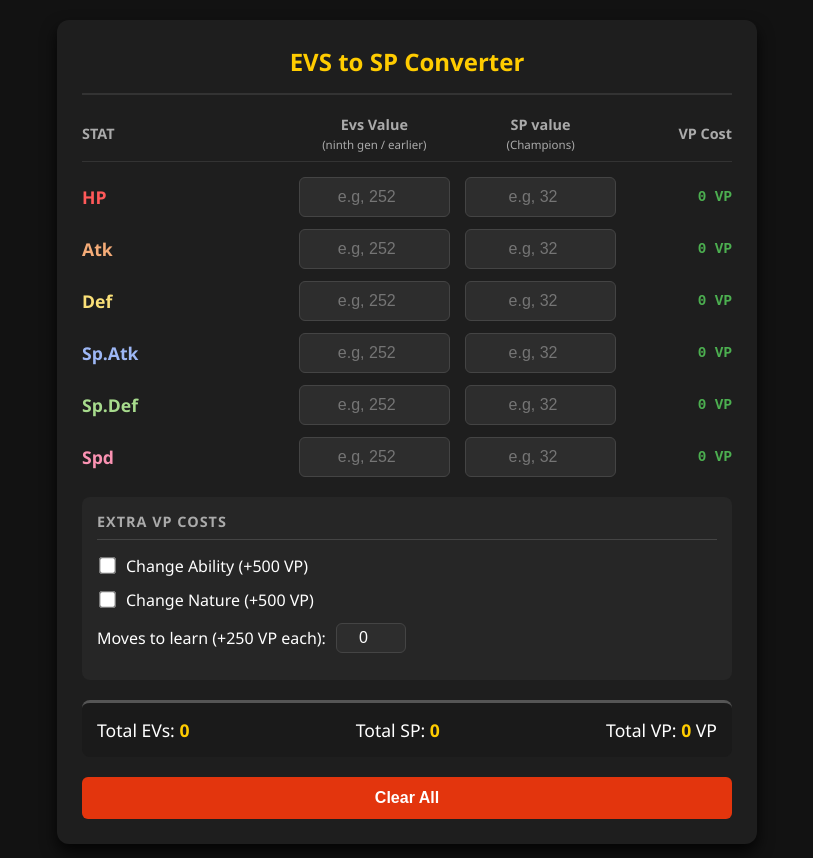
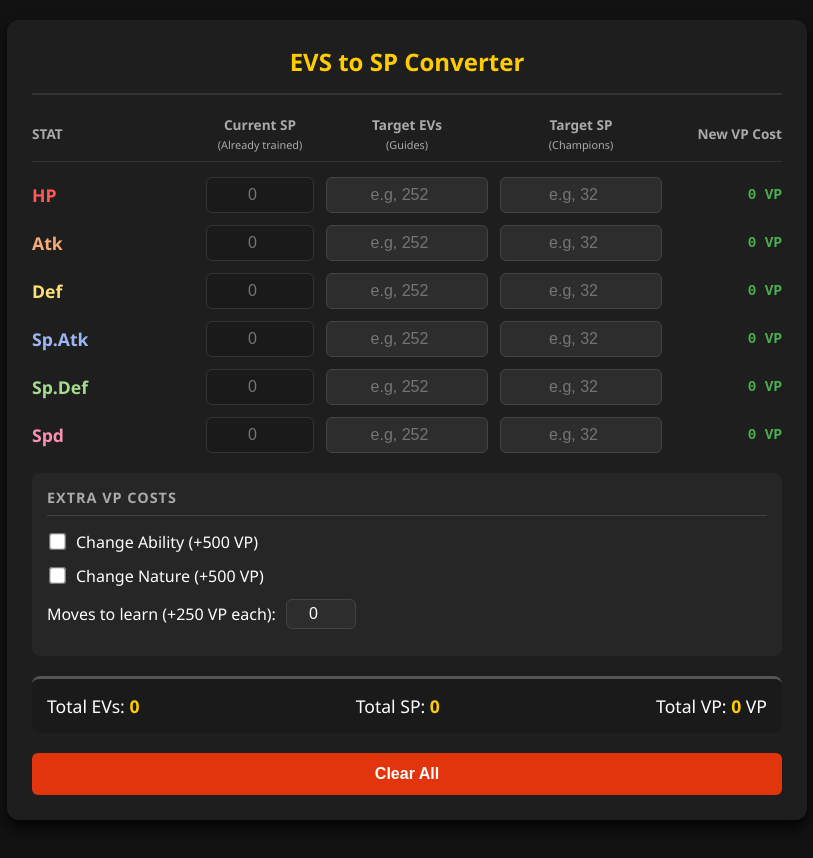
Before and after one commit to Rivh21/pokemon-training-assist, a plain HTML site: page index.html in a window 1280 px wide. Both pictures are taken after a click on the button "Clear All". Shown: the whole page, without its empty margins (233-1046 px from the left). Drawn offline with Linux system fonts and the light colour scheme.

Commit message:
Update index.html

```diff
--- a/index.html
+++ b/index.html
@@ -19,7 +19,7 @@
             padding: 25px;
             border-radius: 12px;
             box-shadow: 0 8px 16px rgba(0,0,0,0.8);
-            max-width: 650px;
+            max-width: 750px;
             width: 100%;
         }
         h2 {
@@ -29,11 +29,11 @@
             padding-bottom: 15px;
             margin-top: 0;
         }
-        /* Diseño de la cuadrícula */
+
         .stat-grid {
             display: grid;
-            grid-template-columns: 2fr 1.5fr 1.5fr 1fr;
-            gap: 15px;
+            grid-template-columns: 1.5fr 1fr 1.5fr 1.5fr 1fr;
+            gap: 12px;
             align-items: center;
             margin-bottom: 12px;
         }
@@ -43,15 +43,11 @@
             border-bottom: 1px solid #333;
             padding-bottom: 8px;
             margin-bottom: 15px;
-            font-size: 0.9em;
+            font-size: 0.85em;
             text-align: center;
         }
-        .stat-name {
-            font-weight: bold;
-            font-size: 1.1em;
-            text-align: left;
-        }
-        /* Colores de las stats */
+        .stat-name { font-weight: bold; font-size: 1.1em; text-align: left; }
+
         .color-ps { color: #FF5959; }
         .color-atk { color: #F5AC78; }
         .color-def { color: #FAE078; }
@@ -61,7 +57,7 @@
 
         input[type="number"] {
             width: 100%;
-            padding: 10px;
+            padding: 8px;
             background-color: #2d2d2d;
             color: white;
             border: 1px solid #444;
@@ -71,10 +67,15 @@
             font-size: 1em;
             transition: border-color 0.2s;
         }
-        input[type="number"]:focus {
-            outline: none;
-            border-color: #3b4cca;
+        input[type="number"]:focus { outline: none; border-color: #3b4cca; }
+
+        .current-sp-input {
+            background-color: #1a1a1a !important;
+            border-color: #333 !important;
+            color: #888 !important;
         }
+        .current-sp-input:focus { color: #fff !important; }
+
         .vp-cost {
             text-align: right;
             color: #4CAF50;
@@ -91,70 +92,36 @@
             margin-top: 20px;
         }
         .extras-title {
-            margin-top: 0;
-            color: #aaa;
-            font-size: 0.9em;
-            border-bottom: 1px solid #444;
-            padding-bottom: 8px;
-            margin-bottom: 15px;
-            text-transform: uppercase;
-            letter-spacing: 1px;
+            margin-top: 0; color: #aaa; font-size: 0.9em;
+            border-bottom: 1px solid #444; padding-bottom: 8px;
+            margin-bottom: 15px; text-transform: uppercase; letter-spacing: 1px;
         }
-        .extra-item {
-            margin-bottom: 12px;
-            display: flex;
-            align-items: center;
-        }
-        .extra-item label {
-            cursor: pointer;
-            font-size: 1em;
-            display: flex;
-            align-items: center;
-        }
-        .extra-item input[type="checkbox"] {
-            margin-right: 12px;
-            transform: scale(1.3);
-            cursor: pointer;
-            accent-color: #e3350d;
-        }
-        .moves-input {
-            width: 70px !important;
-            padding: 5px !important;
-            margin-left: 10px;
-        }
+        .extra-item { margin-bottom: 12px; display: flex; align-items: center; }
+        .extra-item label { cursor: pointer; font-size: 1em; display: flex; align-items: center; }
+        .extra-item input[type="checkbox"] { margin-right: 12px; transform: scale(1.3); cursor: pointer; accent-color: #e3350d; }
+        .moves-input { width: 70px !important; padding: 5px !important; margin-left: 10px; }
 
-        /* Panel de Totales Limpio */
+        /* Panel de Totales */
         .totals-panel {
-            margin-top: 20px;
-            padding: 15px;
-            background-color: #1a1a1a;
-            border-radius: 8px;
-            display: flex;
-            justify-content: space-between;
-            font-size: 1.1em;
-            border-top: 3px solid #555;
-            transition: border-color 0.3s;
+            margin-top: 20px; padding: 15px; background-color: #1a1a1a;
+            border-radius: 8px; display: flex; justify-content: space-between;
+            font-size: 1.1em; border-top: 3px solid #555; transition: border-color 0.3s;
         }
         .totals-panel span { font-weight: bold; color: #ffcc00; transition: color 0.3s; }
-
-        /* Clases dinámicas de error para el límite de 66 SP */
         .error-limit { color: #ff4444 !important; }
         .panel-error { border-top-color: #ff4444 !important; }
 
         button {
-            width: 100%;
-            padding: 12px;
-            margin-top: 20px;
-            background-color: #e3350d;
-            color: white;
-            border: none;
-            border-radius: 6px;
-            font-size: 16px;
-            font-weight: bold;
-            cursor: pointer;
-            transition: background-color 0.2s;
+            width: 100%; padding: 12px; margin-top: 20px;
+            background-color: #e3350d; color: white; border: none;
+            border-radius: 6px; font-size: 16px; font-weight: bold; cursor: pointer;
         }
         button:hover { background-color: #b32a0a; }
+
+        @media (max-width: 600px) {
+            .stat-grid { grid-template-columns: 1fr 1fr 1fr 1fr; }
+            .vp-cost, .header-row .vp-title { display: none; }
+        }
     </style>
 </head>
 <body>
@@ -164,9 +131,10 @@
 
     <div class="stat-grid header-row">
         <div style="text-align: left;">STAT</div>
-        <div>Evs Value <br><span style="font-size:0.8em; font-weight:normal;">(ninth gen / earlier)</span></div>
-        <div>SP value <br><span style="font-size:0.8em; font-weight:normal;">(Champions)</span></div>
-        <div style="text-align: right;">VP Cost</div>
+        <div>Current SP <br><span style="font-size:0.8em; font-weight:normal;">(Already trained)</span></div>
+        <div>Target EVs <br><span style="font-size:0.8em; font-weight:normal;">(Guides)</span></div>
+        <div>Target SP <br><span style="font-size:0.8em; font-weight:normal;">(Champions)</span></div>
+        <div class="vp-title" style="text-align: right;">New VP Cost</div>
     </div>
 
     <div id="statsContainer"></div>
@@ -174,22 +142,13 @@
     <div class="extras-panel">
         <h3 class="extras-title">Extra VP Costs</h3>
         <div class="extra-item">
-            <label>
-                <input type="checkbox" id="chkAbility" onchange="actualizarTotales()">
-                Change Ability (+500 VP)
-            </label>
+            <label><input type="checkbox" id="chkAbility" onchange="actualizarTotales()"> Change Ability (+500 VP)</label>
         </div>
         <div class="extra-item">
-            <label>
-                <input type="checkbox" id="chkNature" onchange="actualizarTotales()">
-                Change Nature (+500 VP)
-            </label>
+            <label><input type="checkbox" id="chkNature" onchange="actualizarTotales()"> Change Nature (+500 VP)</label>
         </div>
         <div class="extra-item">
-            <label>
-                Moves to learn (+250 VP each):
-                <input type="number" id="numMoves" class="moves-input" min="0" max="4" value="0" oninput="actualizarTotales()">
-            </label>
+            <label>Moves to learn (+250 VP each): <input type="number" id="numMoves" class="moves-input" min="0" max="4" value="0" oninput="actualizarTotales()"></label>
         </div>
     </div>
 
@@ -219,6 +178,7 @@
             row.className = 'stat-grid';
             row.innerHTML = `
                 <div class="stat-name ${stat.color}">${stat.name}</div>
+                <div><input type="number" id="curr_${index}" class="current-sp-input" min="0" max="32" placeholder="0" oninput="actualizarCostos(${index})"></div>
                 <div><input type="number" id="ev_${index}" min="0" max="252" placeholder="e.g, 252" oninput="desdeEV(${index})"></div>
                 <div><input type="number" id="sp_${index}" min="0" max="32" placeholder="e.g, 32" oninput="desdeSP(${index})"></div>
                 <div class="vp-cost" id="vp_${index}">0 VP</div>
@@ -227,15 +187,14 @@
         });
     }
 
+    // Calcula de EVs a SP
     function desdeEV(index) {
         let evs = parseInt(document.getElementById(`ev_${index}`).value);
         let cajaSP = document.getElementById(`sp_${index}`);
-        let cajaVP = document.getElementById(`vp_${index}`);
 
         if (isNaN(evs)) {
             cajaSP.value = "";
-            cajaVP.innerText = "0 VP";
-            actualizarTotales();
+            actualizarCostos(index);
             return;
         }
 
@@ -247,19 +206,17 @@
         if (sp > 32) sp = 32;
 
         cajaSP.value = sp;
-        cajaVP.innerText = (sp * 5) + " VP";
-        actualizarTotales();
+        actualizarCostos(index);
     }
 
+    // Calcula de SP a EVs
     function desdeSP(index) {
         let sp = parseInt(document.getElementById(`sp_${index}`).value);
         let cajaEV = document.getElementById(`ev_${index}`);
-        let cajaVP = document.getElementById(`vp_${index}`);
 
         if (isNaN(sp)) {
             cajaEV.value = "";
-            cajaVP.innerText = "0 VP";
-            actualizarTotales();
+            actualizarCostos(index);
             return;
         }
 
@@ -271,19 +228,37 @@
         if (evs > 252) evs = 252;
 
         cajaEV.value = evs;
-        cajaVP.innerText = (sp * 5) + " VP";
+        actualizarCostos(index);
+    }
+
+    // Calcula la diferencia y actualiza VP de esa fila
+    function actualizarCostos(index) {
+        let currentSP = parseInt(document.getElementById(`curr_${index}`).value) || 0;
+        let targetSP = parseInt(document.getElementById(`sp_${index}`).value) || 0;
+
+        if (currentSP > 32) { currentSP = 32; document.getElementById(`curr_${index}`).value = 32; }
+        if (currentSP < 0) currentSP = 0;
+
+        // El costo es 0 si ya tienes más SP de los que quieres alcanzar
+        let spToBuy = Math.max(0, targetSP - currentSP);
+        document.getElementById(`vp_${index}`).innerText = (spToBuy * 5) + " VP";
+
         actualizarTotales();
     }
 
     function actualizarTotales() {
-        let sumaEV = 0, sumaSP = 0, sumaVP = 0;
+        let sumaEV = 0, sumaTargetSP = 0, sumaVP = 0;
 
         for (let i = 0; i < 6; i++) {
             let ev = parseInt(document.getElementById(`ev_${i}`).value) || 0;
-            let sp = parseInt(document.getElementById(`sp_${i}`).value) || 0;
+            let currentSP = parseInt(document.getElementById(`curr_${i}`).value) || 0;
+            let targetSP = parseInt(document.getElementById(`sp_${i}`).value) || 0;
+
             sumaEV += ev;
-            sumaSP += sp;
-            sumaVP += (sp * 5);
+            sumaTargetSP += targetSP;
+
+            let spToBuy = Math.max(0, targetSP - currentSP);
+            sumaVP += (spToBuy * 5);
         }
 
         const chkAbility = document.getElementById('chkAbility').checked;
@@ -299,14 +274,13 @@
 
         document.getElementById('sumaEVs').innerText = sumaEV;
         const spanSPs = document.getElementById('sumaSPs');
-        spanSPs.innerText = sumaSP;
+        spanSPs.innerText = sumaTargetSP;
         document.getElementById('sumaVPs').innerText = sumaVP;
 
-        // Lógica visual para la validación del límite de 66 SP
         const warningSP = document.getElementById('warningSP');
         const mainPanel = document.getElementById('mainTotalsPanel');
 
-        if (sumaSP > 66) {
+        if (sumaTargetSP > 66) {
             spanSPs.classList.add('error-limit');
             warningSP.style.display = 'inline';
             mainPanel.classList.add('panel-error');
@@ -319,15 +293,14 @@
 
     function reiniciarStats() {
         for (let i = 0; i < 6; i++) {
+            document.getElementById(`curr_${i}`).value = "";
             document.getElementById(`ev_${i}`).value = "";
             document.getElementById(`sp_${i}`).value = "";
             document.getElementById(`vp_${i}`).innerText = "0 VP";
         }
-
         document.getElementById('chkAbility').checked = false;
         document.getElementById('chkNature').checked = false;
         document.getElementById('numMoves').value = "0";
-
         actualizarTotales();
     }
 
```
